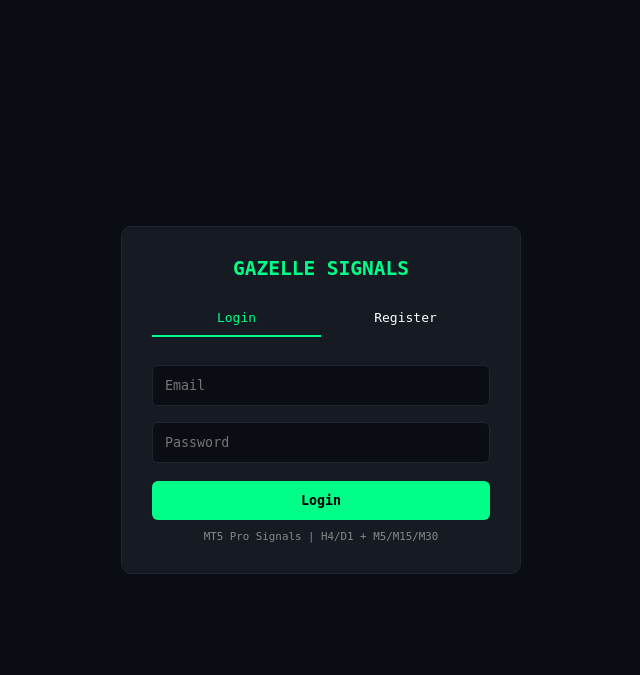
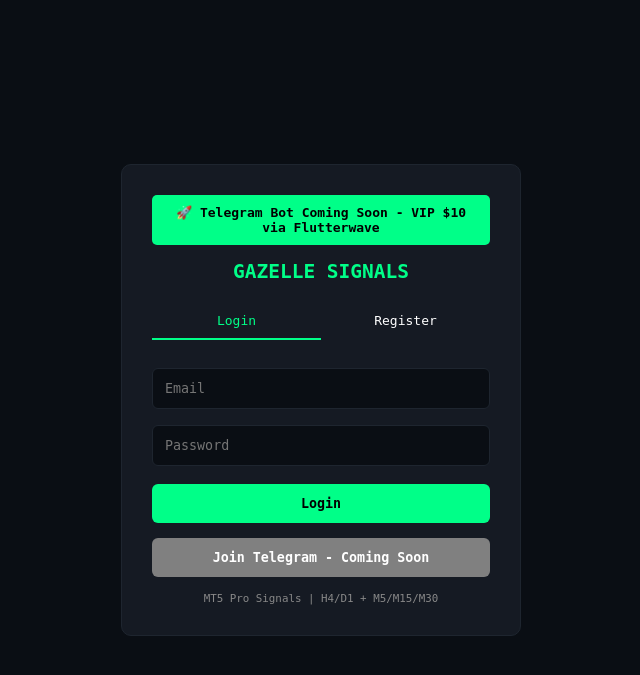
Before and after one commit to Topshugar/gazellesignals, a Flask app: page / in a window 1280 px wide. Shown: the top 675 px of the page, without its empty margins (319-959 px from the left). Run offline with Flask 3, Linux system fonts and the light colour scheme.

Commit message:
feat: finalize login with coming soon telegram button

```diff
--- a/templates/index.html
+++ b/templates/index.html
@@ -15,11 +15,15 @@ button{width:100%;padding:12px;background:#00ff88;color:#000;border:none;border-
 .tab.active{border-bottom-color:#00ff88;color:#00ff88}
 .form{display:none}
 .form.active{display:block}
-small{color:#888;display:block;text-align:center;margin-top:10px}
+small{color:#888;display:block;text-align:center;margin-top:15px}
+.coming{width:100%;padding:12px;background:gray;color:#fff;border:none;border-radius:6px;font-weight:bold;cursor:pointer;margin-top:15px}
 </style>
 </head>
 <body>
 <div class="card">
+<div style="background:#00ff88; color:#000; padding:10px; text-align:center; margin-bottom:15px; font-weight:bold; border-radius:5px;">
+🚀 Telegram Bot Coming Soon - VIP $10 via Flutterwave
+</div>
 <h2>GAZELLE SIGNALS</h2>
 <div class="tabs">
 <div class="tab active" onclick="show('login')">Login</div>
@@ -39,6 +43,9 @@ small{color:#888;display:block;text-align:center;margin-top:10px}
 <button type="submit">Create Account</button>
 </form>
 </div>
+
+<button type="button" class="coming" onclick="alert('Telegram bot coming soon! VIP $10/month via Flutterwave - stay tuned!')">Join Telegram - Coming Soon</button>
+
 <small>MT5 Pro Signals | H4/D1 + M5/M15/M30</small>
 </div>
 <script>
@@ -50,4 +57,4 @@ function show(id){
 }
 </script>
 </body>
-  </html>
+ </html>
```
